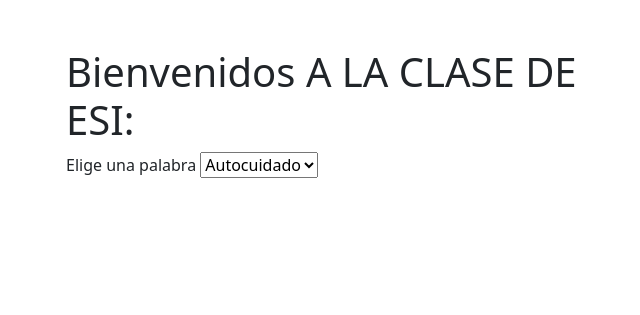
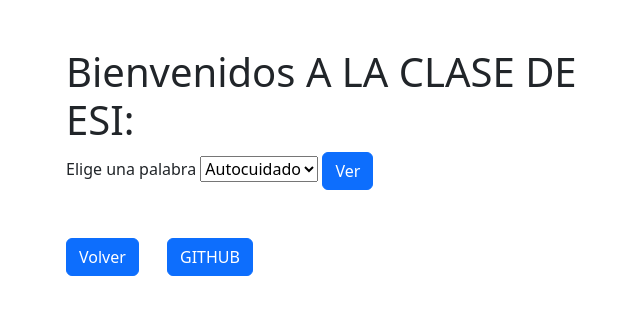
Before and after one commit to laraagustinadevoto22-code/Trabajo-Practico-ESI, a PHP site: page / in a window 1280 px wide. Shown: the part 56-371 px from the top of the page, without its empty margins (295-935 px from the left). Run offline with PHP 8.4, Linux system fonts and the light colour scheme.

Commit message:
index y footer

```diff
--- a/index.php
+++ b/index.php
@@ -11,7 +11,7 @@
             <option value="amistad">Amistad</option>
 
         </select>
-
+<button type="button" class="btn btn-primary">Ver</button>
         </form>
     </div>
 </div>
--- a/partials/footer.php
+++ b/partials/footer.php
@@ -1,5 +1,10 @@
+<div class="container mt-5">
+    <div class="col-6 mx-auto">
+        <button type="button" class="btn btn-primary me-4">Volver</button>
 
-
+<button type="button" class="btn btn-primary">GITHUB</button>
+    </div>
+</div>
 <script src="https://cdn.jsdelivr.net/npm/bootstrap@5.3.8/dist/js/bootstrap.bundle.min.js" integrity="sha384-FKyoEForCGlyvwx9Hj09JcYn3nv7wiPVlz7YYwJrWVcXK/BmnVDxM+D2scQbITxI" crossorigin="anonymous"></script>
   </body>
 </html>
```
